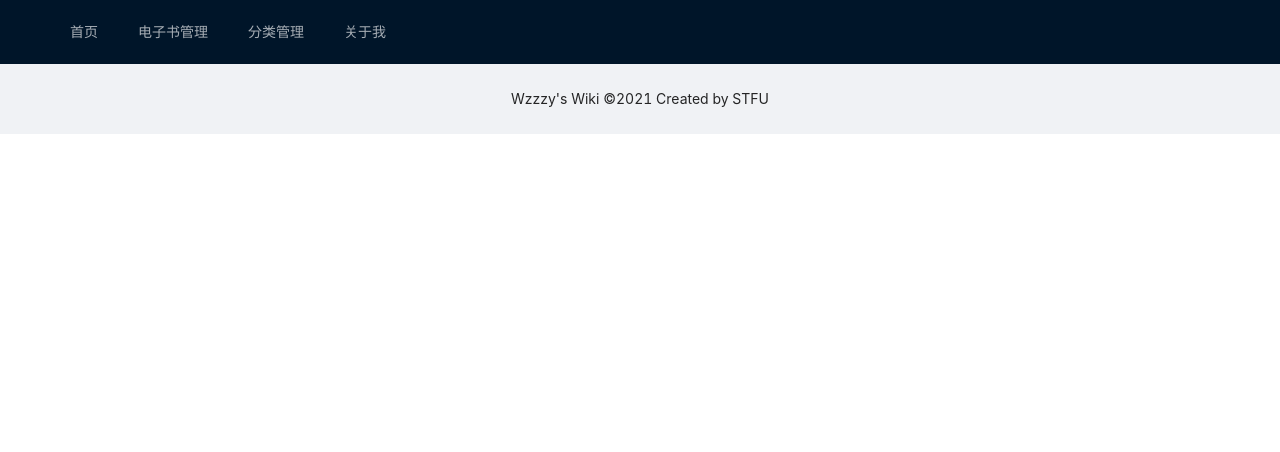
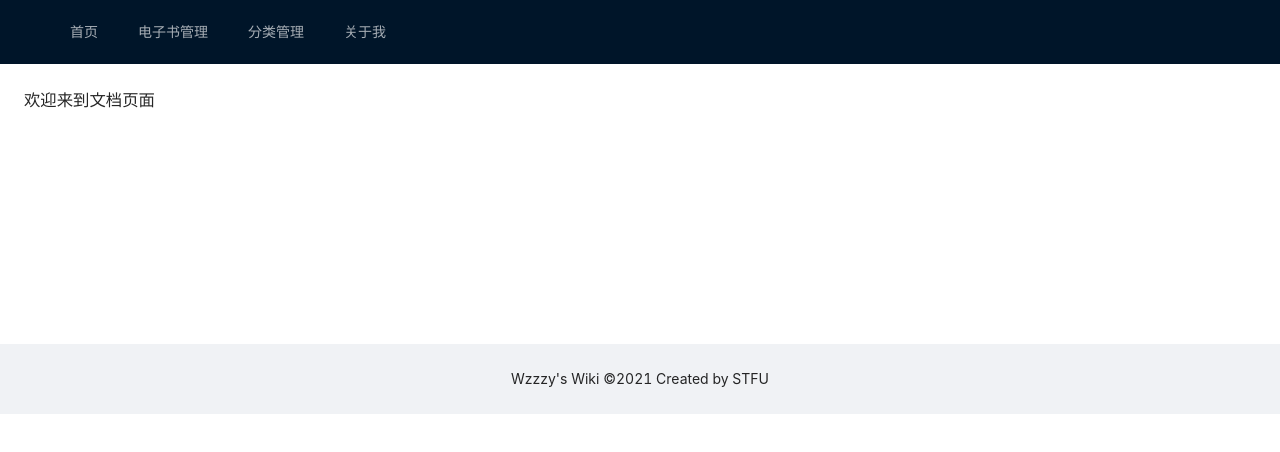
Before and after one commit to LianTianNo1/wiki, a Vue app in the folder web/: page /doc in a window 1280 px wide. Shown: the top 452 px of the page. Built offline with nearby package versions, Linux system fonts and the light colour scheme; no server answers.

Commit message:
8-12 增加文档页面，点击首页电子书可以进入文档页面

```diff
--- a/web/src/router/index.ts
+++ b/web/src/router/index.ts
@@ -1,6 +1,7 @@
 import { createRouter, createWebHistory, RouteRecordRaw } from 'vue-router'
 import Home from '../views/home.vue'
 import About from '../views/about.vue'
+import Doc from '../views/doc.vue'
 import AdminEbook from '../views/admin/admin-ebook.vue'
 import AdminCategory from '../views/admin/admin-category.vue'
 import AdminDoc from '../views/admin/admin-doc.vue'
@@ -20,6 +21,11 @@
     // this generates a separate chunk (about.[hash].js) for this route
     // which is lazy-loaded when the route is visited.
     // component: () => import(/* webpackChunkName: "about" */ '../views/about.vue')
+  },
+  {
+    path: '/doc',
+    name: 'Doc',
+    component: Doc
   },
   {
     path: '/admin/ebook',
--- a/web/src/views/admin/admin-doc.vue
+++ b/web/src/views/admin/admin-doc.vue
@@ -151,16 +151,17 @@
       // 下面这两句和const doc = ref({})是有区别的
       const doc = ref()
       doc.value = {}
-      const modalLoading = ref(false)
+
+      /**
+       * 保存
+       */
       const handleSave = () => {
-        modalLoading.value = true
         // 获取富文本里的内容
         doc.value.content = editor.txt.html()
         axios.post("/doc/save", doc.value).then((resp) => {
-          modalLoading.value = false
           const data = resp.data
           if (data.success) {
-
+            message.success("保存成功！")
             // 重新加载列表
             handleQuery()
           } else {
@@ -239,6 +240,9 @@
        * 编辑
        */
       const edit = (record: any) => {
+        // 清空富文本内容
+        editor.txt.html("")
+
         doc.value = Tool.copy(record)
         handleQueryContent()
 
@@ -254,6 +258,9 @@
        */
       const route = useRoute()
       const add = () => {
+        // 清空富文本内容
+        editor.txt.html("")
+
         doc.value = {
           ebookId: route.query.ebookId
         }
@@ -307,7 +314,6 @@
         handleQuery,
 
         doc,
-        modalLoading,
         treeSelectData,
         edit,
         add,
--- /dev/null
+++ b/web/src/views/doc.vue
@@ -0,0 +1,21 @@
+<template>
+  <a-layout>
+    <a-layout-content
+      :style="{ background: '#fff', padding: '24px', margin: 0, minHeight: '280px' }"
+    >
+      <div class="doc">
+        <h1>欢迎来到文档页面</h1>
+      </div>
+    </a-layout-content>
+  </a-layout>
+</template>
+
+<script>
+  export default {
+    name: "doc"
+  }
+</script>
+
+<style scoped>
+
+</style>
--- a/web/src/views/home.vue
+++ b/web/src/views/home.vue
@@ -42,7 +42,9 @@
             </template>
             <a-list-item-meta :description="item.description">
               <template #title>
-                <a :href="item.href">{{ item.name }}</a>
+                <router-link :to="'/doc?ebookId=' + item.id">
+                  {{ item.name }}
+                </router-link>
               </template>
               <template #avatar>
                 <a-avatar :src="item.cover"/>
```
